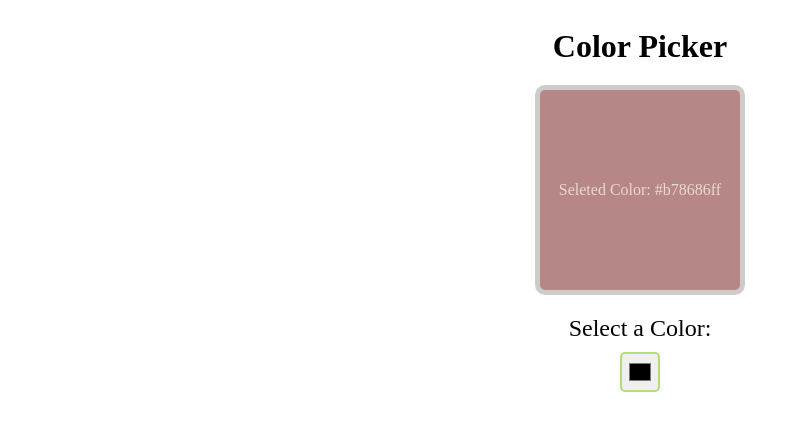
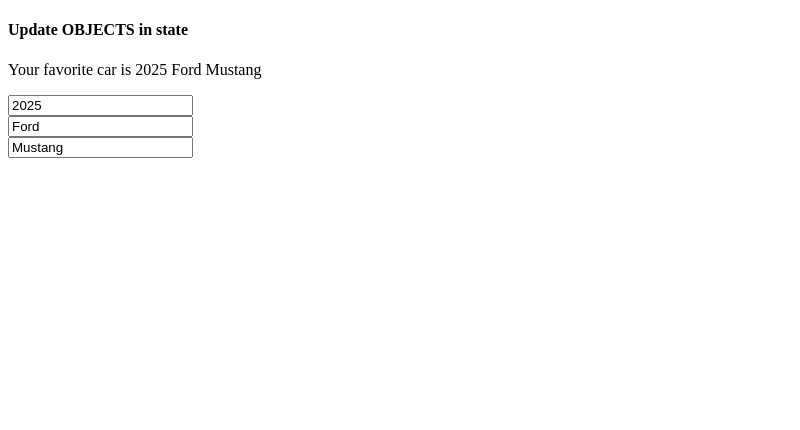
Before and after one commit to codeshrabon/Bro-Code-Use-of-React, a React (Vite) app in the folder Bro Code Expriment/my-expriment-project/: page / in a window 1280 px wide. Shown: the top 430 px of the page, without its empty margins (0-800 px from the left). Built offline with nearby package versions, Linux system fonts and the light colour scheme.

Commit message:
useState on update bojects

```diff
--- a/Bro Code Expriment/my-expriment-project/src/UseHooksApp.jsx
+++ b/Bro Code Expriment/my-expriment-project/src/UseHooksApp.jsx
@@ -18,6 +18,7 @@
 import CounterComponent from "./UseOfHooks/CounterComponent"
 import MyComponent from "./UseOfHooks/MyComponent"
 import OnlineCartSystem from "./UseOfHooks/OnlineCartSystem"
+import UpdateObjects from "./UseOfHooks/UpdateObjects"
 
 
 
@@ -25,8 +26,10 @@
 
     return(
         <>
+        {/* using this function to see update objects in state */}
+        <UpdateObjects />
         {/* using useState as a hook to create function that set color */}
-        <ColorPicker />
+        {/* <ColorPicker /> */}
         {/* this is use on onClick function to see the value changes in real time  */}
         {/* <OnlineCartSystem /> */}
 
--- /dev/null
+++ b/Bro Code Expriment/my-expriment-project/src/UseOfHooks/UpdateObjects.jsx
@@ -0,0 +1,40 @@
+import React,{useState} from "react"
+
+function UpdateObjects(){
+
+const [car, setCar] = useState({
+                year: 2025,
+                make: "Ford",
+                model: "Mustang"
+});
+
+function handleYearChange(e){
+    setCar(c => ({...c , year: e.target.value}));
+
+}
+
+function handleMakeChange(e){
+    setCar(c => ({...c , make: e.target.value}));
+}
+
+function handleModelChange(e){
+    setCar(c => ({...c , model: e.target.value}));
+}
+
+
+
+    return(
+        <>
+        <h4>Update OBJECTS in state</h4>
+        <div>
+            <p>Your favorite car is {car.year} {car.make} {car.model}</p>
+
+            <input type="number" value={car.year} onChange={handleYearChange}/> <br />
+            <input type="text" value={car.make} onChange={handleMakeChange}/> <br />
+            <input type="text" value={car.model} onChange={handleModelChange}/>
+        </div>
+        </>
+    )
+}
+
+export default UpdateObjects
```
